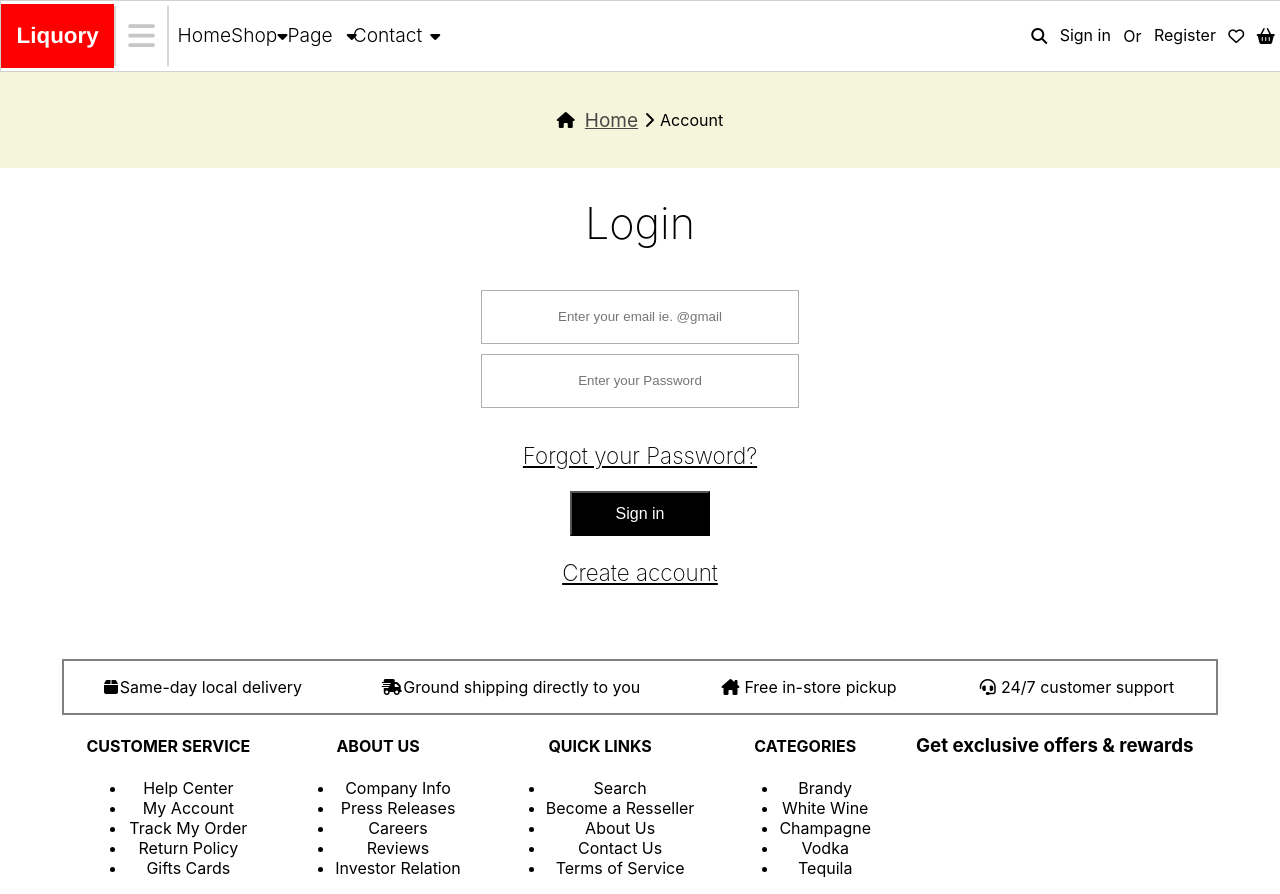
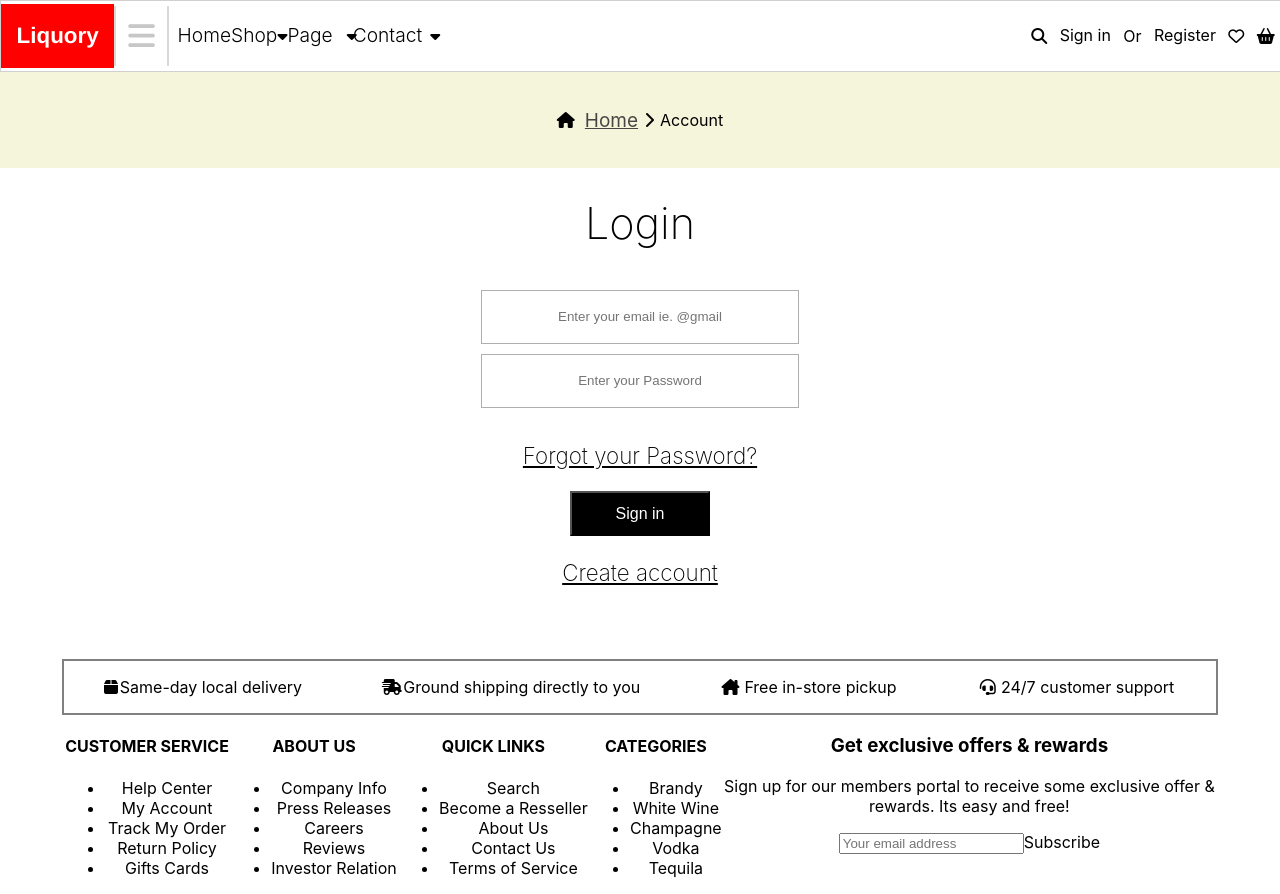
Before and after one commit to MALWICK/Drink-site, a React (Create React App) app: page /login in a window 1280 px wide. Built offline with nearby package versions, Linux system fonts and the light colour scheme.

Commit message:
creating my second footer

```diff
--- a/src/component/Footer.jsx
+++ b/src/component/Footer.jsx
@@ -65,6 +65,15 @@ function Footer() {
         </div>
         <div>
           <h3>Get exclusive offers & rewards</h3>
+          <p>
+            Sign up for our members portal to receive some exclusive offer &{' '}
+            <br />
+            rewards. Its easy and free!
+          </p>
+          <div className={Style.cont2__input}>
+            <input type="email" placeholder="Your email address" />
+            <buttun type="submit">Subscribe</buttun>
+          </div>
         </div>
       </div>
     </div>
```
